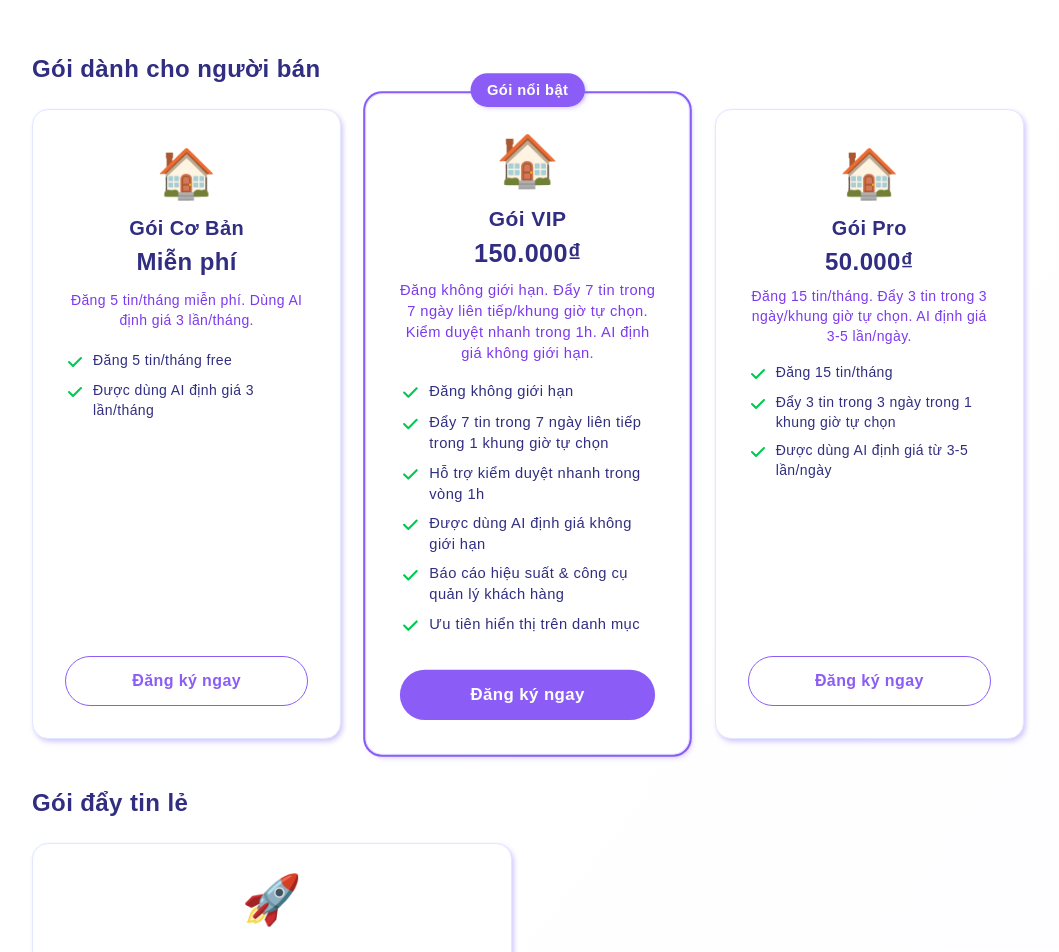
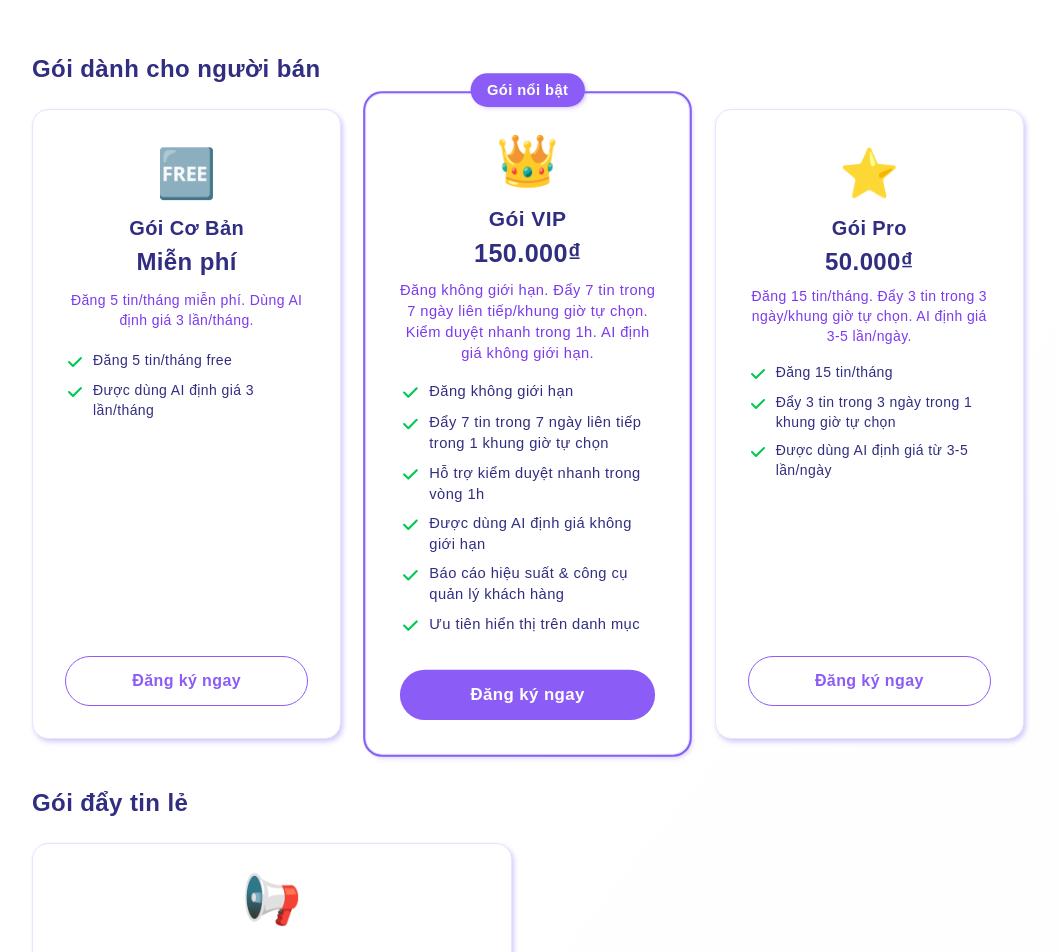
Before and after one commit to duonganh203/U2UEcommerce, a Next.js app: page /pricing in a window 1280 px wide. Shown: the part 240-1192 px from the top of the page, without its empty margins (112-1171 px from the left). Built offline with nearby package versions, Linux system fonts and the light colour scheme; no server answers.

Commit message:
Update pricing icons for plans and change launch icon

```diff
--- a/app/pricing/page.tsx
+++ b/app/pricing/page.tsx
@@ -122,7 +122,11 @@ export default function PricingPage() {
                                             : "text-blue-500"
                                     }`}
                                 >
-                                    🏠
+                                    {plan.id === "basic"
+                                        ? "🆓"
+                                        : plan.id === "pro"
+                                        ? "⭐"
+                                        : "👑"}
                                 </div>
                                 <h3 className='text-xl font-bold text-foreground mb-1 text-center'>
                                     {plan.title}
@@ -184,7 +188,7 @@ export default function PricingPage() {
                         >
                             <div className='text-center mb-6'>
                                 <div className='inline-block text-5xl mb-4 text-purple-500'>
-                                    🚀
+                                    📢
                                 </div>
                             </div>
                             <div className='text-center mb-6'>
```
